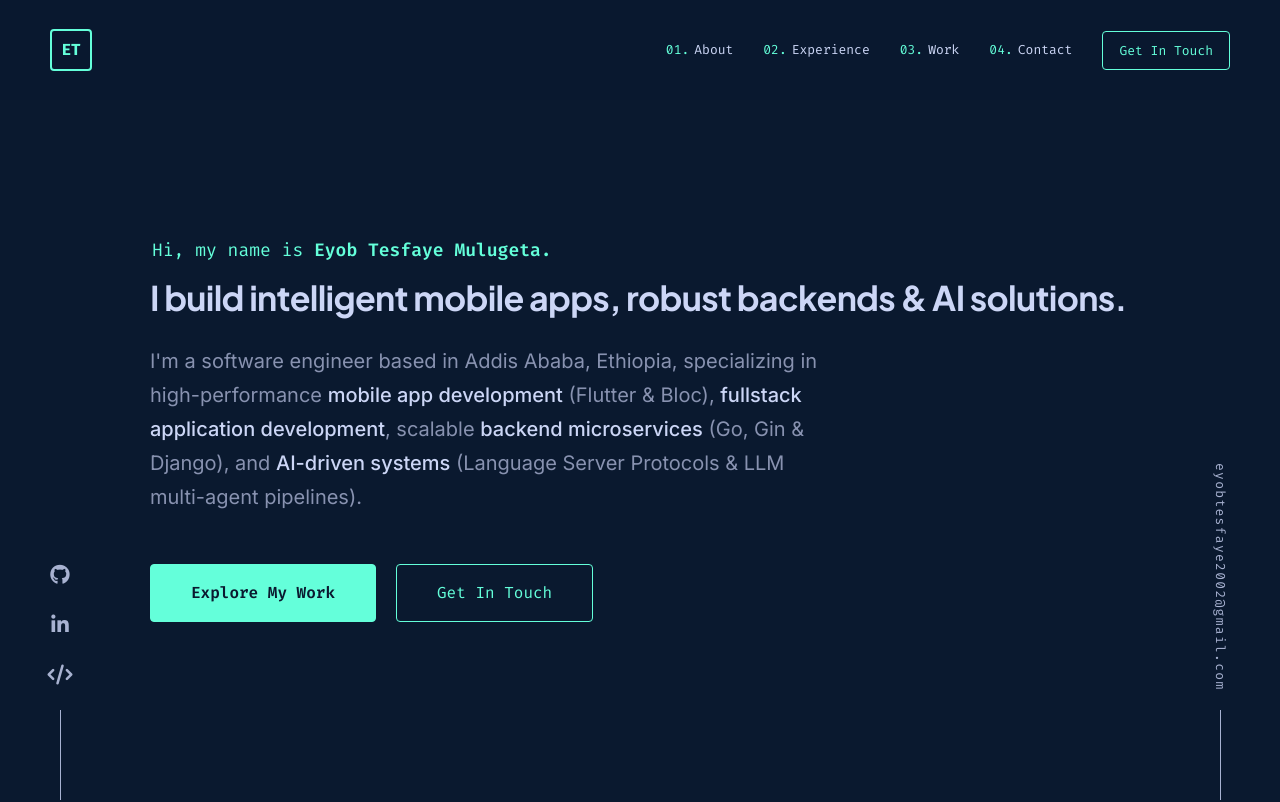
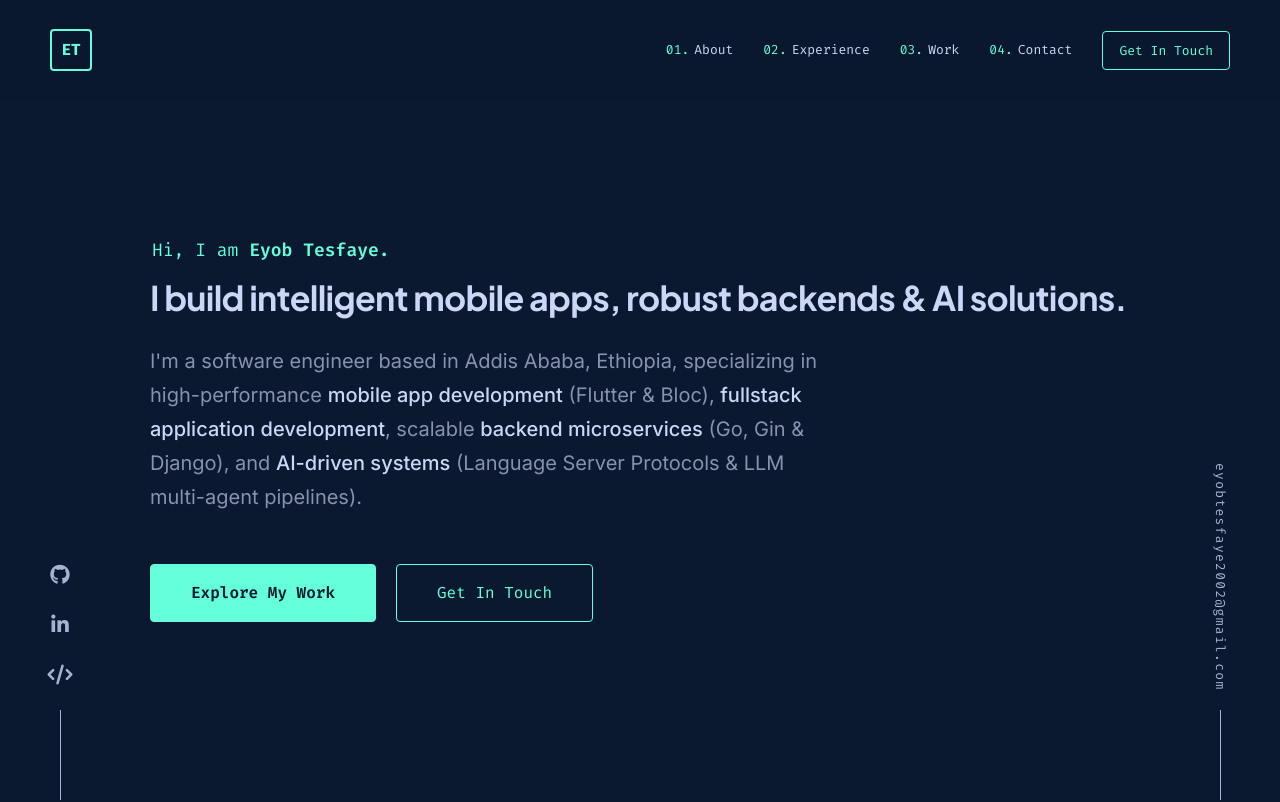
Before and after one commit to EYOB123695/Portfolio, a Next.js app: page / in a window 1280 px wide. Shown: the top 802 px of the page. Built offline with nearby package versions, Linux system fonts and the light colour scheme.

Commit message:
Update Hero eyebrow to Hi, I am Eyob Tesfaye

```diff
--- a/components/Hero.tsx
+++ b/components/Hero.tsx
@@ -2,7 +2,7 @@
 
 import { useState, useEffect } from "react";
 
-const FULL_NAME = "Eyob Tesfaye Mulugeta.";
+const FULL_NAME = "Eyob Tesfaye.";
 
 export default function Hero() {
   const [typedName, setTypedName] = useState("");
@@ -29,7 +29,7 @@ export default function Hero() {
   return (
     <section id="hero" className="section hero-section">
       <div className="hero-content" style={{ width: "100%" }}>
-        {/* Eyebrow + Animated Name in smaller font and without cursor icon */}
+        {/* Eyebrow + Animated Name */}
         <h1
           className="hero-overline"
           style={{
@@ -41,7 +41,7 @@ export default function Hero() {
             lineHeight: 1.4,
           }}
         >
-          Hi, my name is{" "}
+          Hi, I am{" "}
           <span style={{ color: "var(--green)", fontWeight: 600 }}>
             {typedName}
           </span>
```
